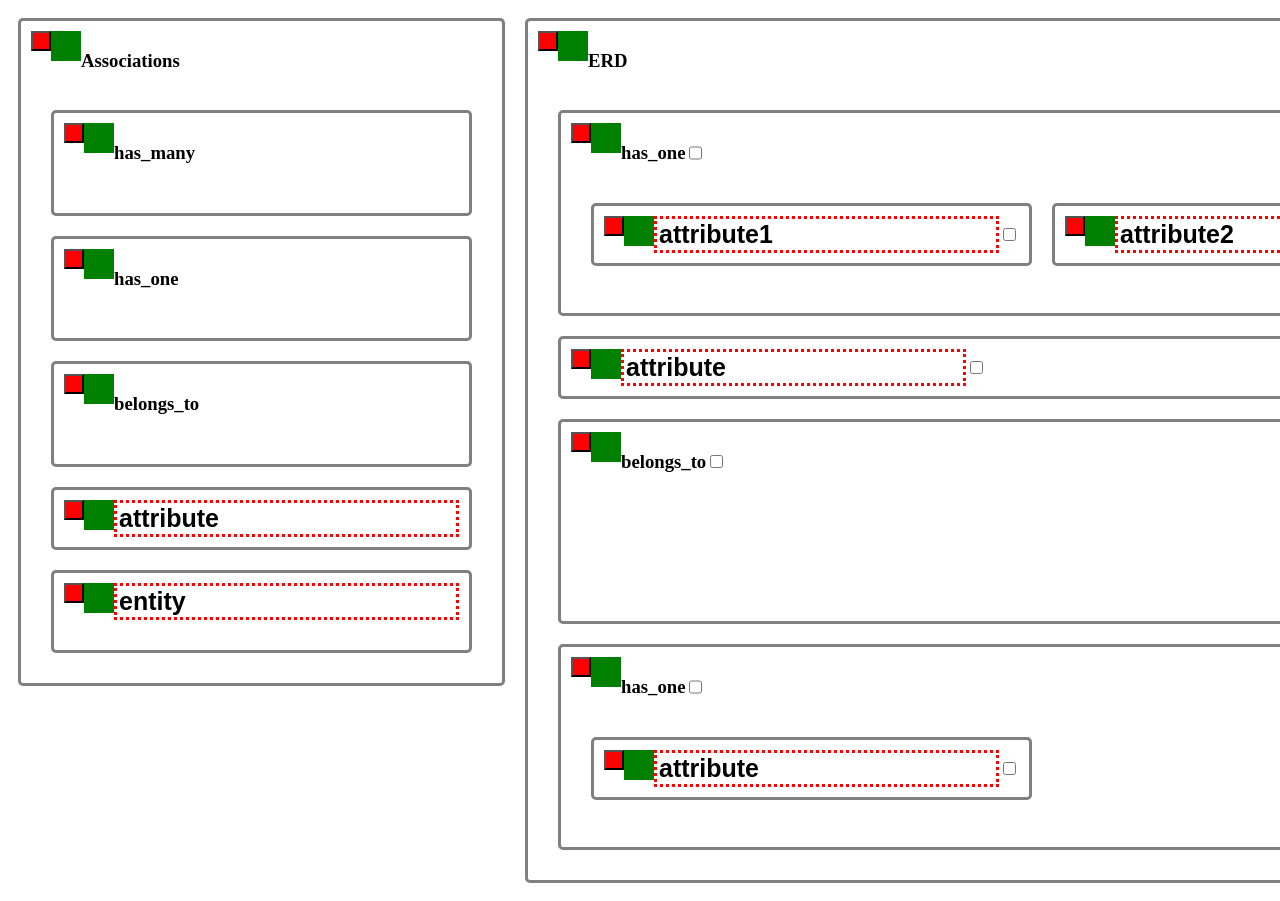
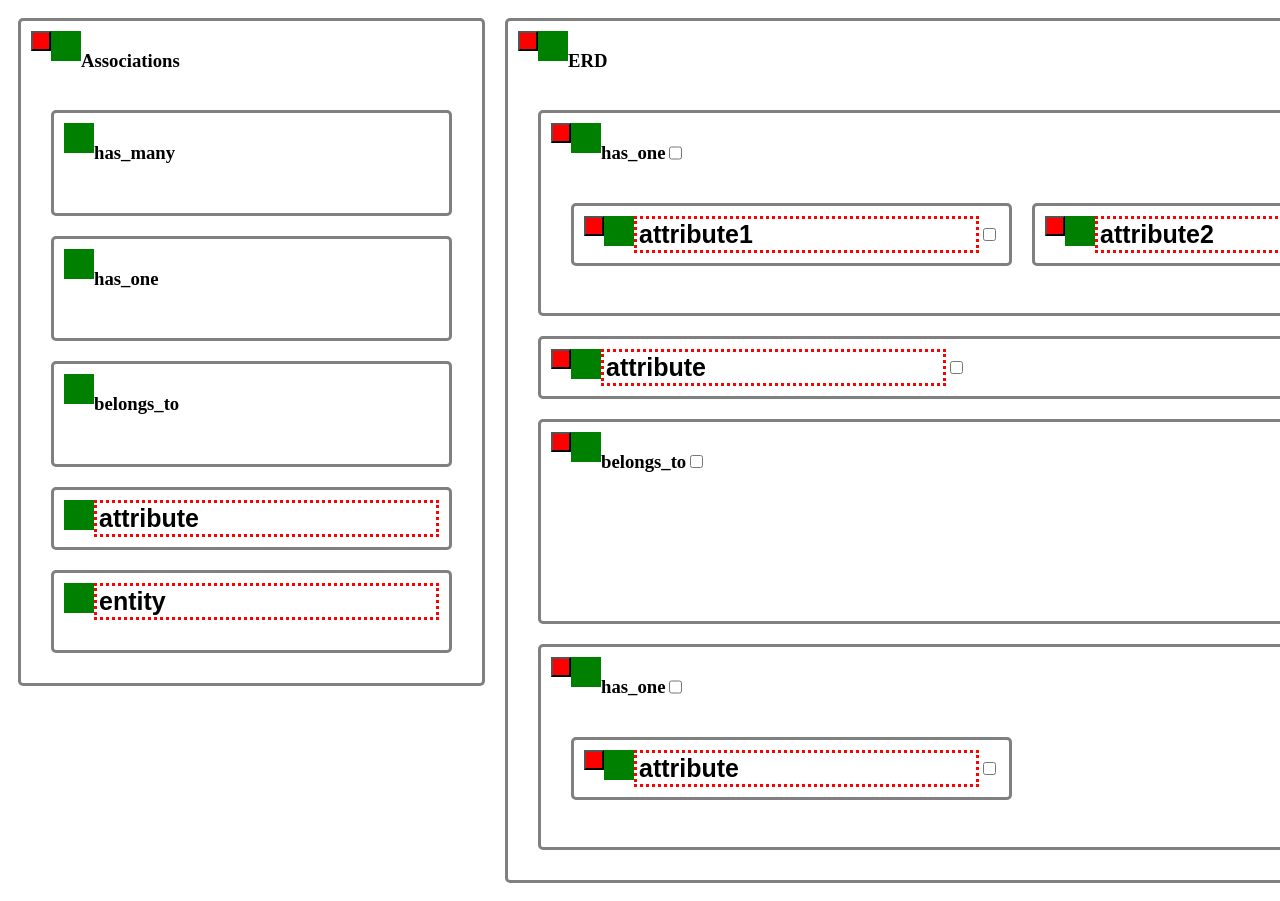
Before and after one commit to ozovalihasan/ead, a React (Create React App) app: page / in a window 1280 px wide. Shown: the top 901 px of the page. Built offline with nearby package versions, Linux system fonts and the light colour scheme.

Commit message:
Update shown direction buttons

```diff
--- a/src/Model.js
+++ b/src/Model.js
@@ -31,11 +31,14 @@ const Model = ({
                 isDragging={snapshot.isDragging}
               >
                 <TitleCheck>
+
+                  {allItems[id].factory || (
                   <DirectionButton
                     name="direction"
                     type="button"
                     onClick={() => handleCheckDirection(id)}
                   />
+                  )}
                   <HandleDrag {...providedDrag.dragHandleProps} />
                   {allItems[id].entity || allItems[id].attribute
                     ? (
```
